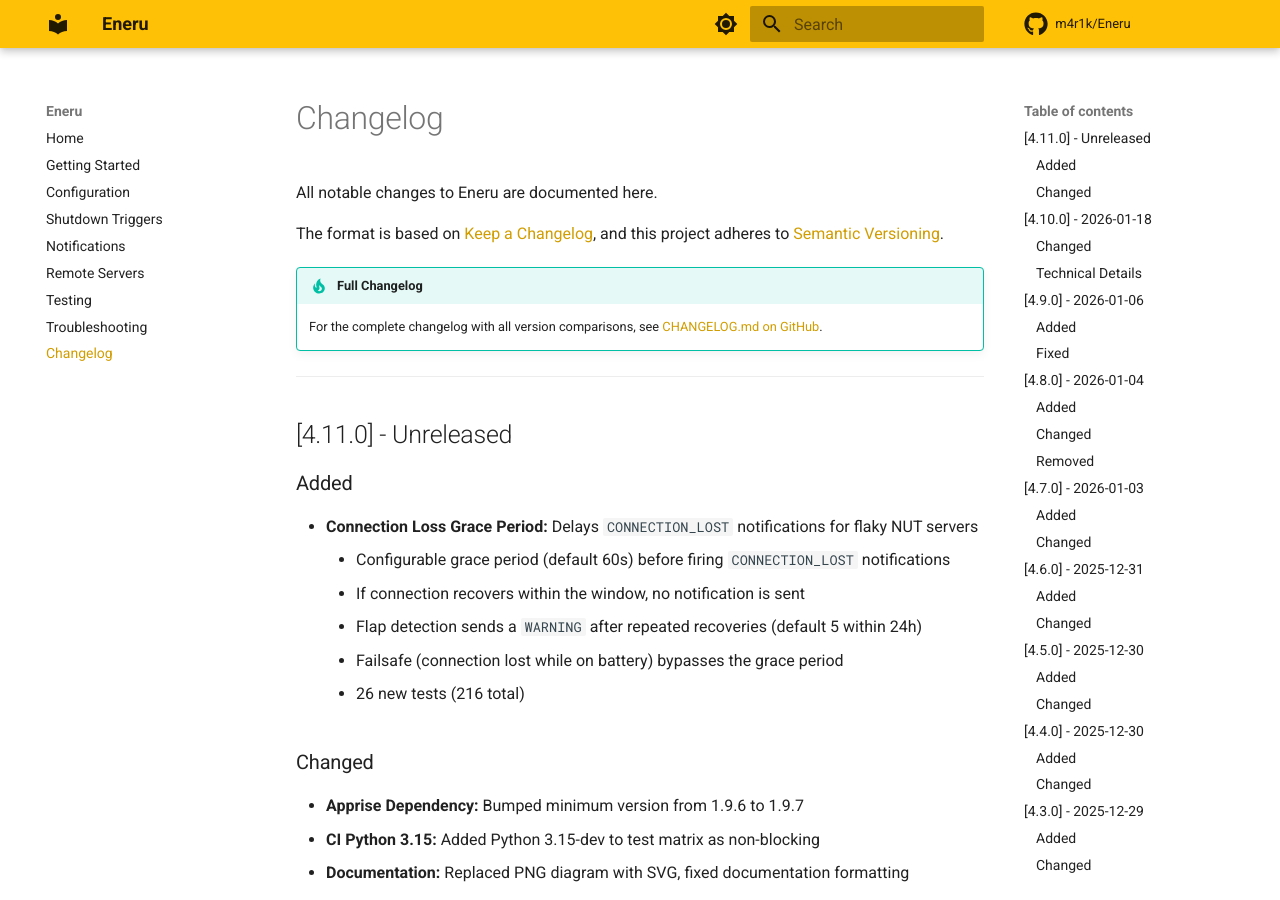
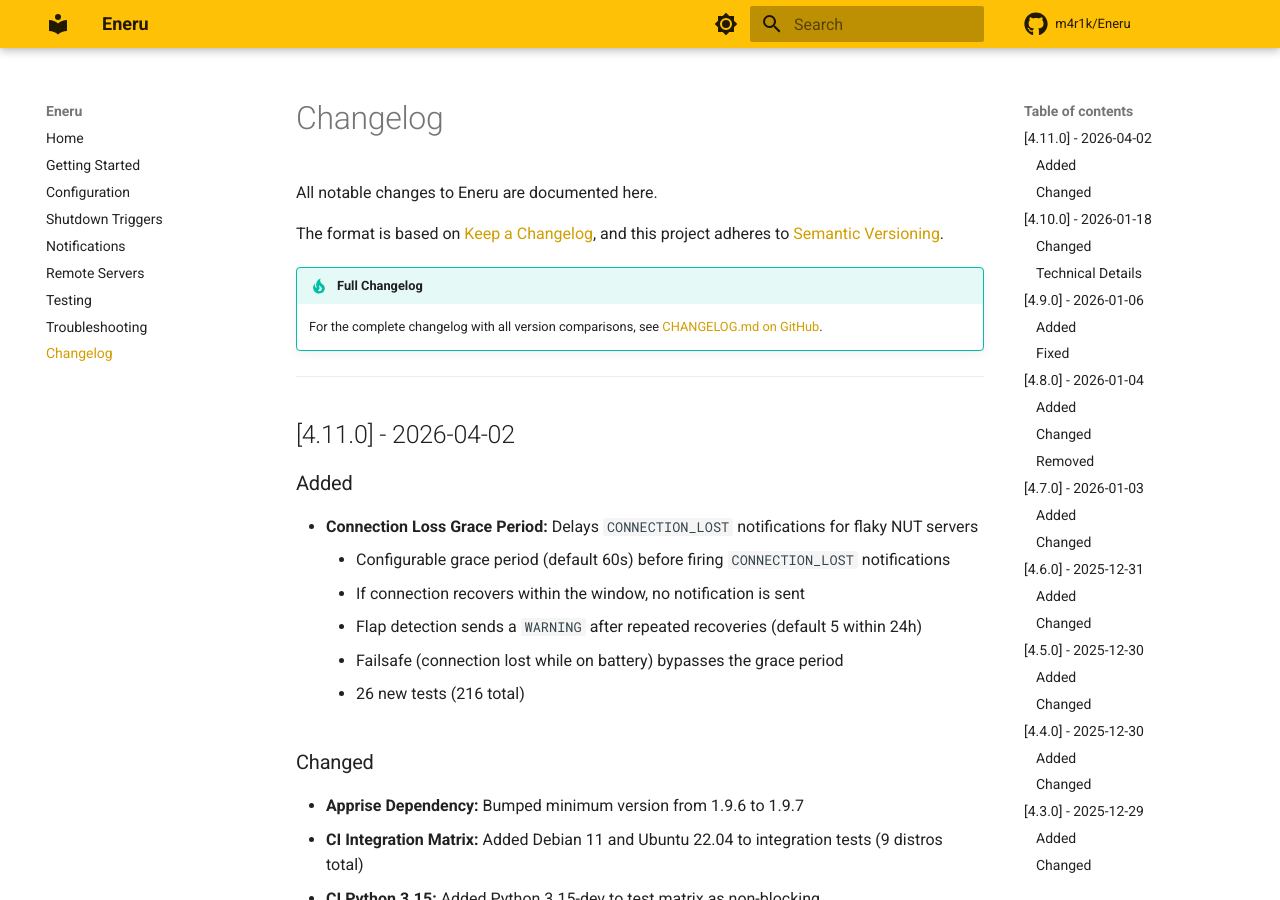
Before and after one commit to m4r1k/Eneru, an MkDocs documentation site: the page built from docs/changelog.md, in a window 1280 px wide and 900 px high. Built offline with MkDocs 1.6.1 and Material for MkDocs 9.7.7, drawn with Linux system fonts in a browser that asks for light colours; comment, search, counter and statistics services are not loaded.

Commit message:
docs: update changelogs for v4.11.0 with CI matrix additions
Co-Authored-By: Claude Opus 4.6 <noreply@anthropic.com>

```diff
--- a/docs/changelog.md
+++ b/docs/changelog.md
@@ -10,7 +10,7 @@ and this project adheres to [Semantic Versioning](https://semver.org/spec/v2.0.0
 
 ---
 
-## [4.11.0] - Unreleased
+## [4.11.0] - 2026-04-02
 
 ### Added
 - **Connection Loss Grace Period:** Delays `CONNECTION_LOST` notifications for flaky NUT servers
@@ -22,6 +22,7 @@ and this project adheres to [Semantic Versioning](https://semver.org/spec/v2.0.0
 
 ### Changed
 - **Apprise Dependency:** Bumped minimum version from 1.9.6 to 1.9.7
+- **CI Integration Matrix:** Added Debian 11 and Ubuntu 22.04 to integration tests (9 distros total)
 - **CI Python 3.15:** Added Python 3.15-dev to test matrix as non-blocking
 - **Documentation:** Replaced PNG diagram with SVG, fixed documentation formatting
 
```
Also changed, not shown: CHANGELOG.md (+7 -1 lines).
